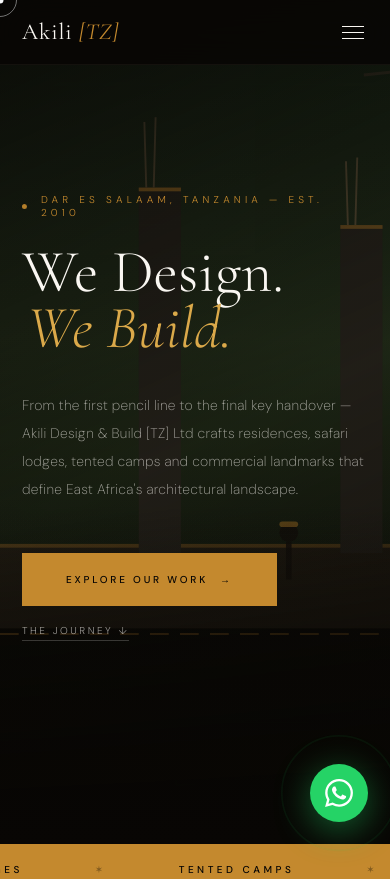
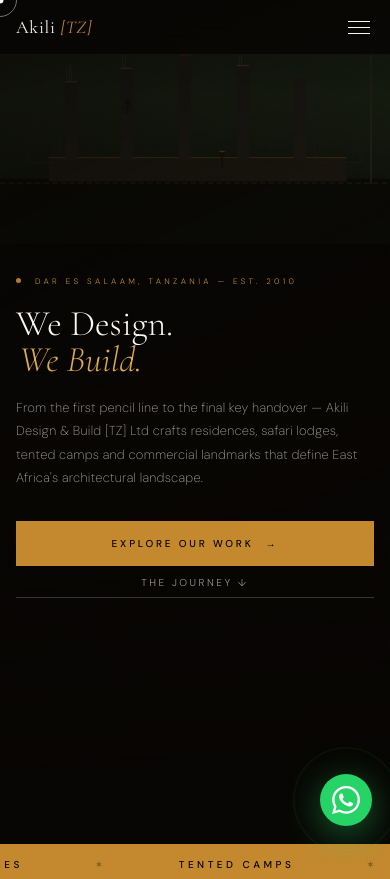
Before and after one commit to fiyon01/akili_construction, a plain HTML site: page index.html in a window 390 px wide. Shown: the top 879 px of the page. Drawn offline with nearby package versions, Linux system fonts and the light colour scheme.

Commit message:
style: enhance mobile experience with responsive optimizations
Improve hero spacing, responsive typography, full-width buttons, and SVG floor plan for mobile devices.

```diff
--- a/index.html
+++ b/index.html
@@ -94,6 +94,7 @@
 .hscroll-l{width:1px;height:60px;background:rgba(250,247,242,0.08);overflow:hidden;position:relative}
 .hscroll-l::after{content:'';position:absolute;top:-100%;left:0;width:100%;height:45%;background:var(--gold);animation:drip 2.2s 2.4s ease-in-out infinite}
 @keyframes drip{to{top:210%}}
+.hero-bg svg{width:100%;height:auto;max-width:100%;object-fit:contain}
 @keyframes rise{from{opacity:0;transform:translateY(36px)}to{opacity:1;transform:translateY(0)}}
 @keyframes fadein{from{opacity:0}to{opacity:1}}
 
@@ -183,7 +184,7 @@
 .svc-link{display:inline-flex;align-items:center;gap:7px;font-size:9px;letter-spacing:0.24em;text-transform:uppercase;color:var(--gold);margin-top:22px;opacity:0;transition:opacity 0.4s 0.1s;background:none;border:none;cursor:pointer;font-family:var(--sans)}
 .svc:hover .svc-link{opacity:1}
 
-/* ════��══════════════════════════════════════════════════
+/* ════���══════════════════════════════════════════════════
    PORTFOLIO — REAL IMAGE BENTO GRID
 ══════════════════════════════════════════════════════════ */
 #portfolio{background:var(--ink);padding:120px 0}
@@ -376,7 +377,10 @@
 }
 @media(max-width:768px){
   #nav{padding:18px 22px}#nav.up{padding:14px 22px}
-  #hero{padding:80px 0 90px}
+  #hero{padding:120px 0 90px}
+  .hh1{font-size:clamp(42px,8vw,90px)}
+  .hsub{margin:24px 0 40px}
+  .hact{gap:12px}
   .nl,.ncta{display:none}.hbg{display:flex}
   .hcontent{padding:0 22px}
   .jgrid{grid-template-columns:1fr}
@@ -395,6 +399,22 @@
   .frow{grid-template-columns:1fr}
   .wa{bottom:22px;right:22px}
   .pi{min-height:260px}
+  .ticker{font-size:clamp(11px,2.2vw,14px)}
+}
+@media(max-width:480px){
+  #nav{padding:16px 16px}#nav.up{padding:12px 16px}
+  #hero{padding:110px 0 80px}
+  .hh1{font-size:clamp(36px,7.5vw,70px);line-height:1}
+  .hsub{font-size:13px;margin:18px 0 32px;line-height:1.8}
+  .hcontent{padding:0 16px}
+  .hact{flex-direction:column;width:100%;gap:10px}
+  .btng{width:100%;justify-content:center;padding:16px 32px}
+  .btno{width:100%;justify-content:center;padding-bottom:8px}
+  section{padding:60px 16px}
+  .wa{bottom:18px;right:18px}
+  .wa-btn{width:52px;height:52px}
+  .logo{font-size:18px}
+  .hlabel{margin-bottom:20px;font-size:8px}
 }
 </style>
 </head>
```
